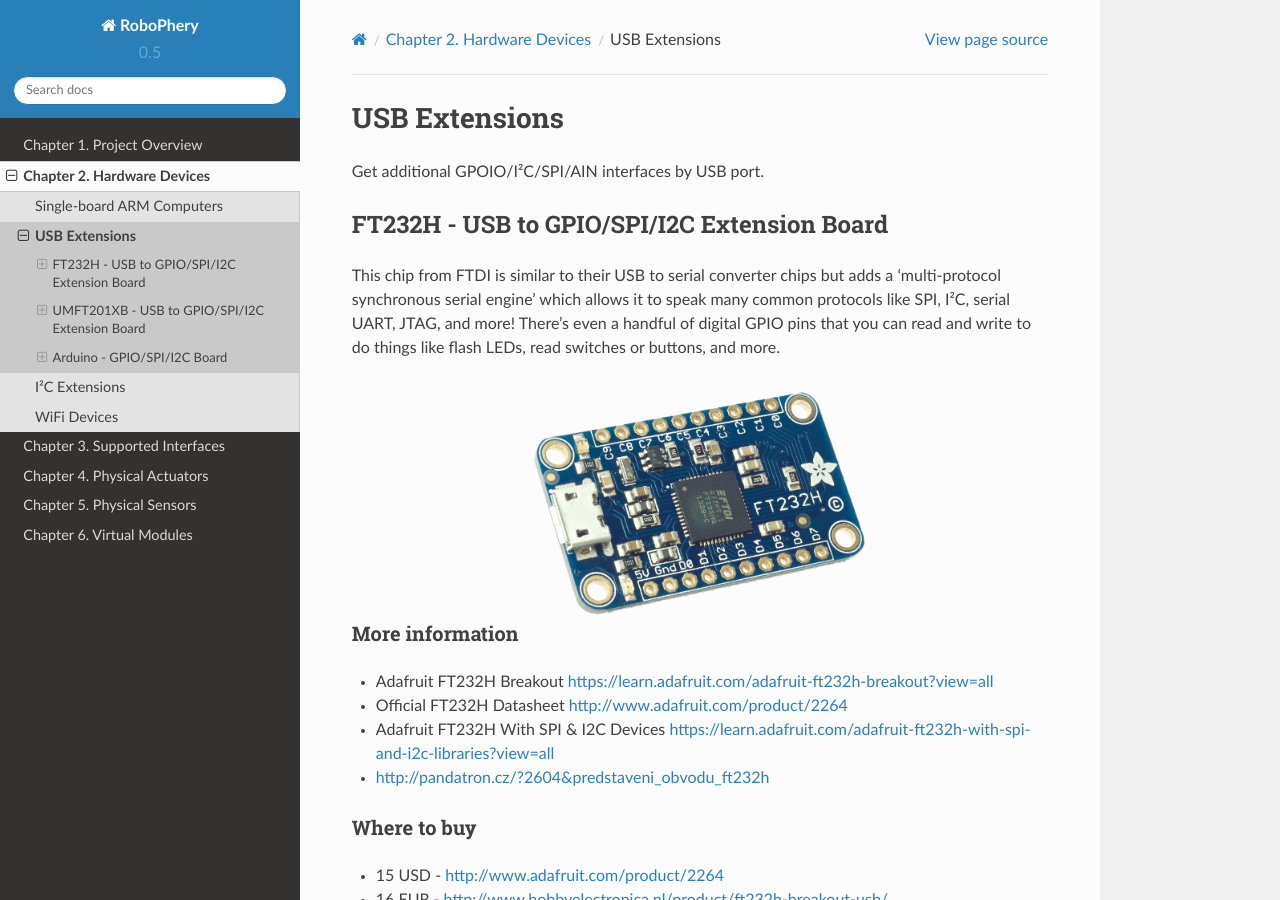
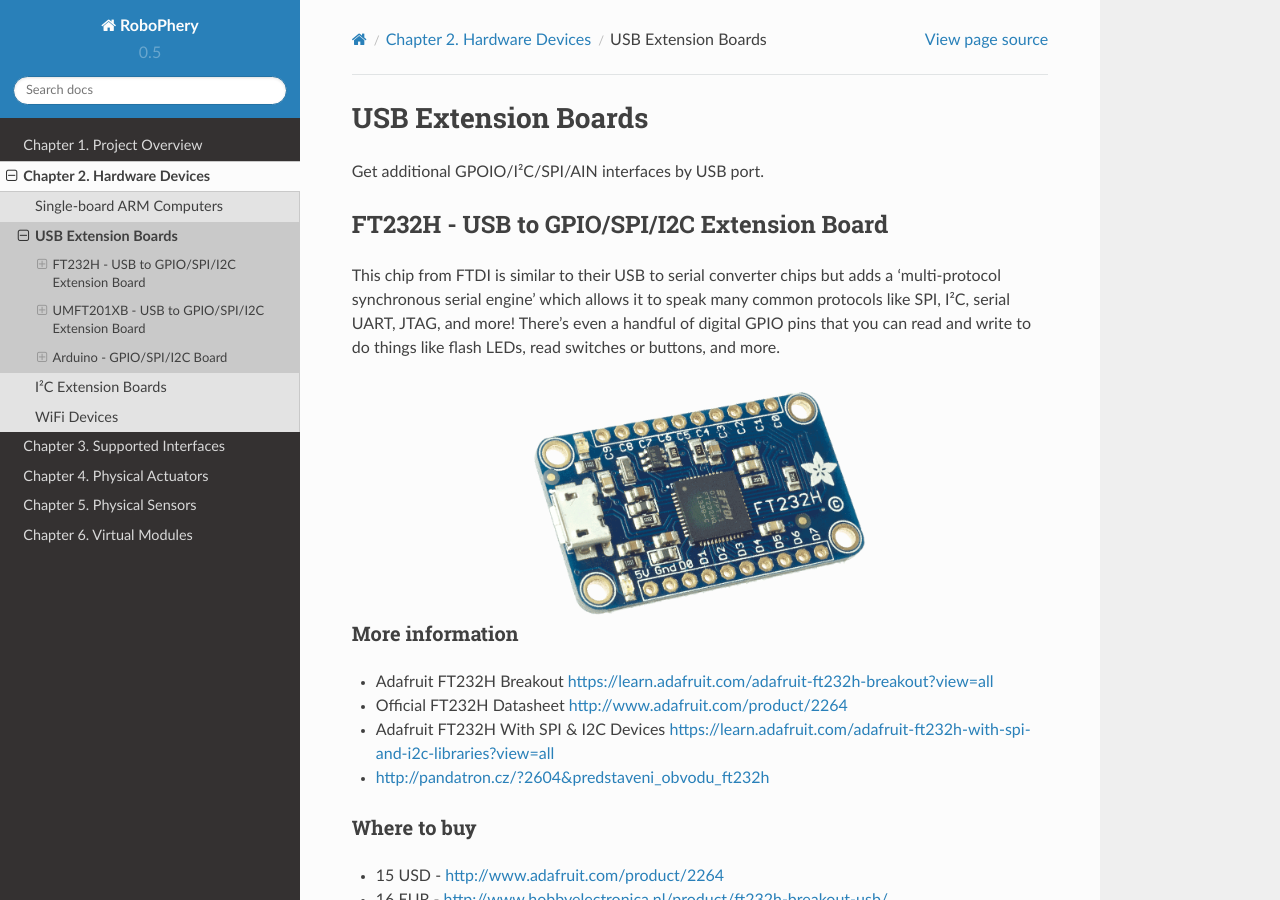
Before and after one commit to cznewt/robophery, a Sphinx documentation site: the page built from docs/source/doc/device/usb.rst, in a window 1280 px wide and 900 px high. Built offline with Sphinx 7.4.7 and the Read the Docs theme 2.0.0, drawn with Linux system fonts in a browser that asks for light colours; formulas are drawn with MathJax 3.

```diff
--- a/docs/source/doc/device/i2c.rst
+++ b/docs/source/doc/device/i2c.rst
@@ -1,7 +1,7 @@
 
-==============
-I²C Extensions
-==============
+====================
+I²C Extension Boards
+====================
 
 
 MCP23008 - I²C to GPIO Extension Board
--- a/docs/source/doc/device/usb.rst
+++ b/docs/source/doc/device/usb.rst
@@ -1,7 +1,7 @@
 
-==============
-USB Extensions
-==============
+====================
+USB Extension Boards
+====================
 
 Get additional GPOIO/I²C/SPI/AIN interfaces by USB port.
 
```
Also changed, not shown: docs/source/doc/interface/wired.rst (+7 -1 lines).
